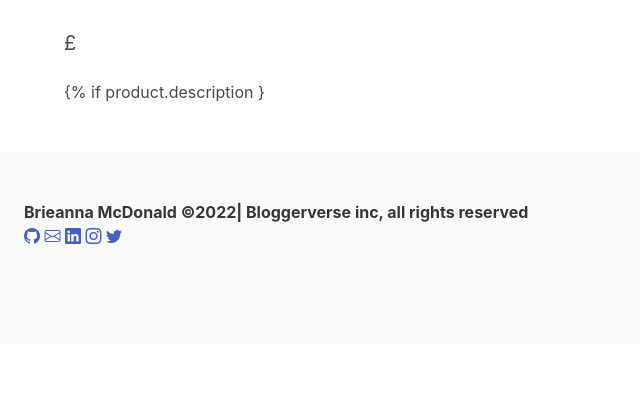
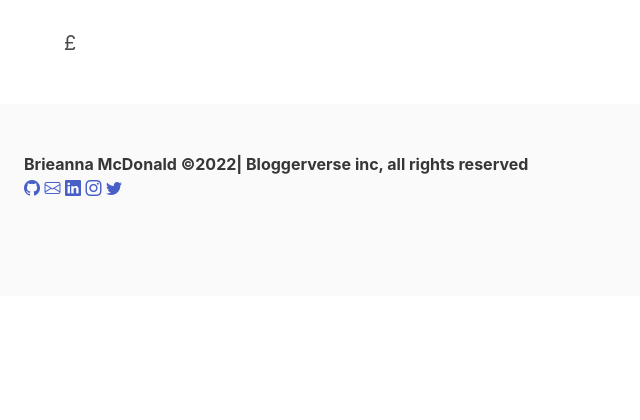
Before and after one commit to Code-Institute-Submissions/bmcdonald2000-e-commerce_JanResub, a Django app: template apps/core/templates/view_product.html in a window 1280 px wide. Shown: the part 96-516 px from the top of the page, without its empty margins (0-640 px from the left). Run offline with Django 3.2, Linux system fonts and the light colour scheme; the template is opened without the code that fills it, so the values that code supplies are empty; some libraries are stand-ins or nearby versions.

Commit message:
fifix: error

```diff
--- a/apps/core/templates/view_product.html
+++ b/apps/core/templates/view_product.html
@@ -12,10 +12,9 @@
    <p class="subtitle"> £ {{ product.price}}</p>
 
    <!-- if the product has a description -->
-   {% if product.description }
-   <!-- displays product description -->
-   <p class>{{product.description}}</p>
-
-
+   {% if product.description %}
+      <!-- displays product description -->
+      <p class>{{product.description}}</p>
+   {% endif %}
 
 {% endblock %}
```
